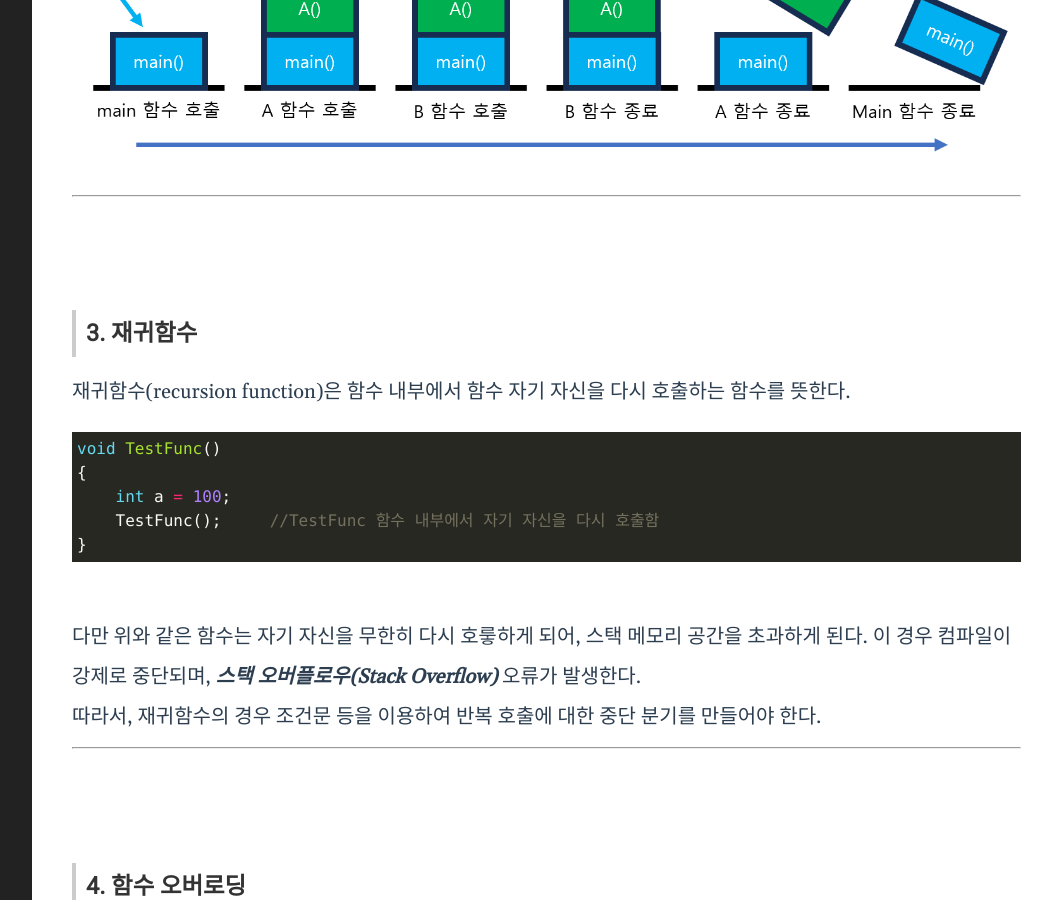
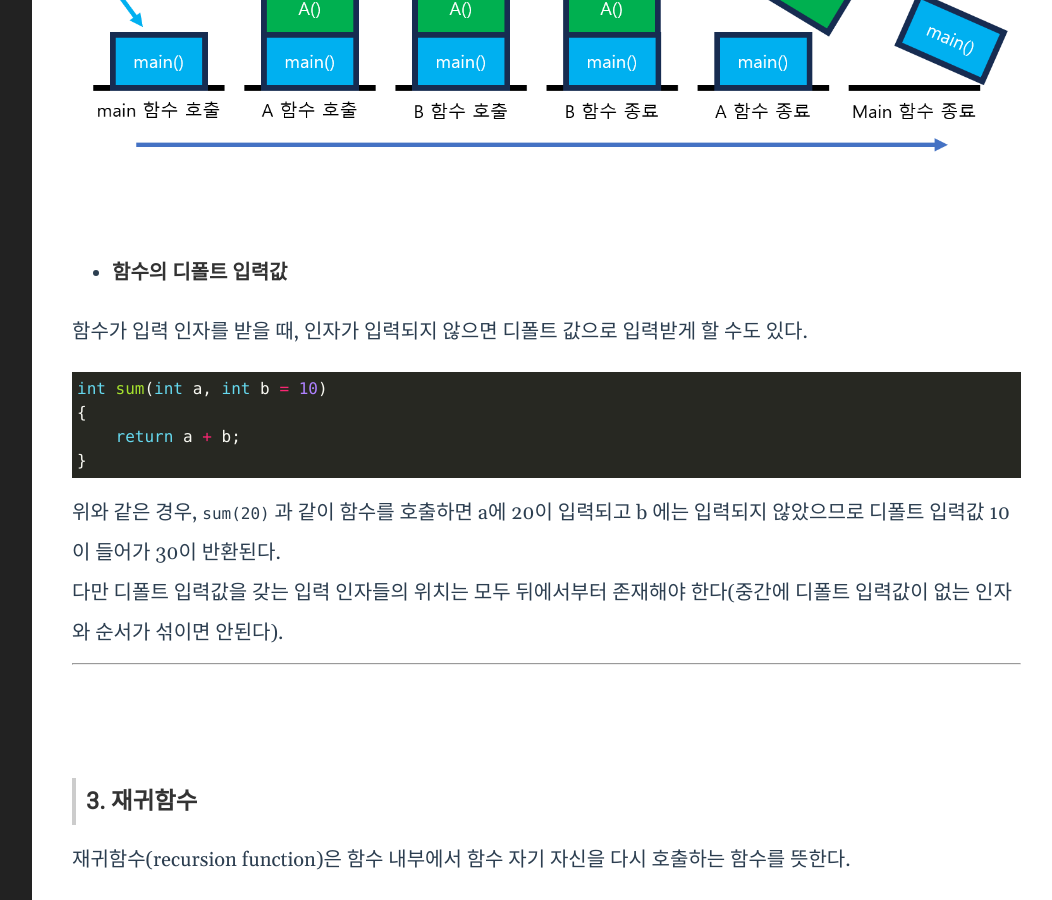
Before and after one commit to Dormouse0224/dormouse0224.github.io, a Jekyll site: the page built from _posts/2024-07-02-C++_5._함수와_스택_&_큐.markdown, in a window 1280 px wide and 900 px high, scrolled down 2744 px. Shown: the whole window, without its empty margins (219-1271 px from the left). Built offline with Jekyll 4.4.1, drawn with Linux system fonts in a browser that asks for light colours; comment, search, counter and statistics services are not loaded.

Commit message:
Update 2024-07-02-C++_5._함수와_스택_&_큐.markdown

````diff
--- a/_posts/2024-07-02-C++_5._함수와_스택_&_큐.markdown
+++ b/_posts/2024-07-02-C++_5._함수와_스택_&_큐.markdown
@@ -59,6 +59,24 @@ int sum(int a, int b)
 함수는 스택 메모리 영역에서 다음과 같이 동작한다.
 
 ![alt text](\public\img\function_in_stack.png)
+
+
+<br>
+
+- #### 함수의 디폴트 입력값
+
+함수가 입력 인자를 받을 때, 인자가 입력되지 않으면 디폴트 값으로 입력받게 할 수도 있다.
+
+```cpp
+int sum(int a, int b = 10)
+{
+    return a + b;
+}
+```
+
+위와 같은 경우, `sum(20)` 과 같이 함수를 호출하면 a에 20이 입력되고 b 에는 입력되지 않았으므로 디폴트 입력값 10이 들어가 30이 반환된다.
+
+다만 디폴트 입력값을 갖는 입력 인자들의 위치는 모두 뒤에서부터 존재해야 한다(중간에 디폴트 입력값이 없는 인자와 순서가 섞이면 안된다).
 
 ---
 
````
